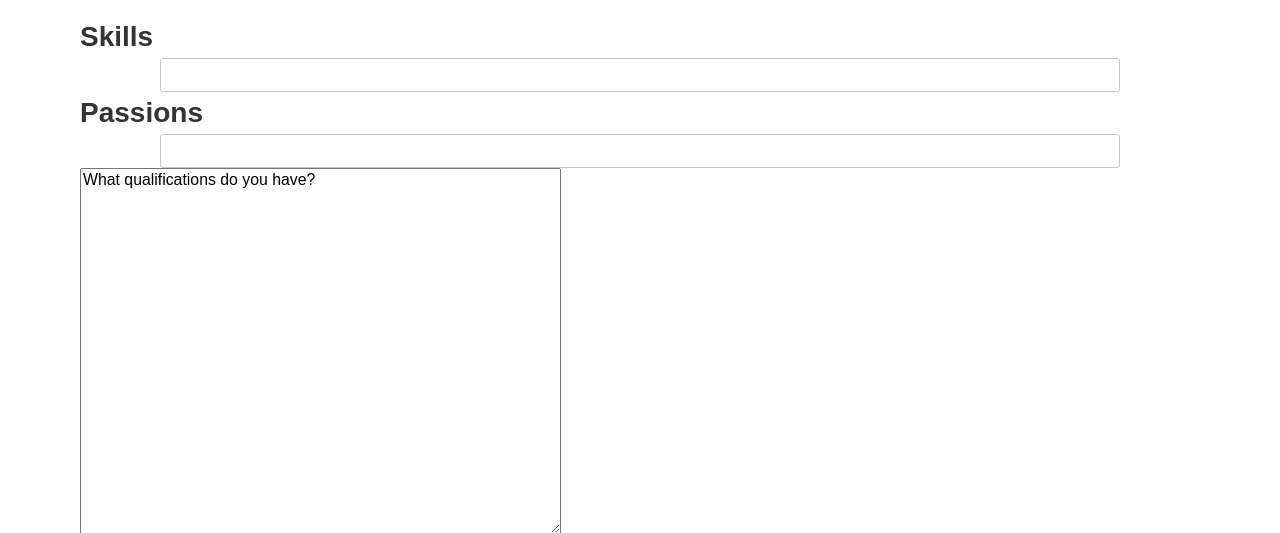
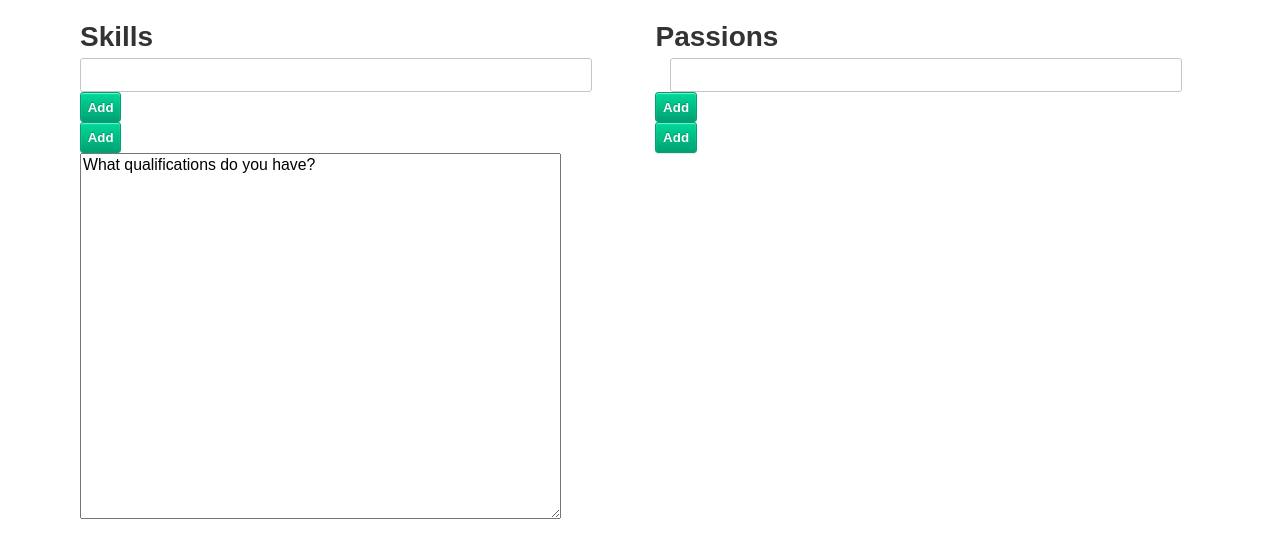
Before and after one commit to madirey/service_watch, a Django app: page /user/survey/ in a window 1280 px wide. Shown: the top 533 px of the page. Run offline with Django 3.2, Linux system fonts and the light colour scheme; parts of the project's set-up code (start-up, migrations or seed data) failed here and were passed over; some libraries are stand-ins or nearby versions.

Commit message:
CONTINUED EDITING TAGS

```diff
--- a/servicewatch/static/css/jquery.tagit.css
+++ b/servicewatch/static/css/jquery.tagit.css
@@ -3,6 +3,7 @@ ul.tagit {
     overflow: auto;
     margin-left: inherit; /* usually we don't want the regular ul margins. */
     margin-right: inherit;
+    width:500px;
 }
 ul.tagit li {
     display: block;
@@ -48,7 +49,6 @@ ul.tagit input[type="text"] {
     border: none;
     margin: 0;
     padding: 0;
-    width: 500px;
     background-color: inherit;
     outline: none;
 }
--- a/servicewatch/templates/UserSurvey.html
+++ b/servicewatch/templates/UserSurvey.html
@@ -2,27 +2,50 @@
 <head>
 	<script src="http://ajax.googleapis.com/ajax/libs/jquery/1.5.2/jquery.min.js" type="text/javascript" charset="utf-8"></script>
 	<script src="https://ajax.googleapis.com/ajax/libs/jqueryui/1.8.12/jquery-ui.min.js" type="text/javascript" charset="utf-8"></script>
-	<script src="{{ STATIC_URL }}js/tag-it.js" type="text/javascript" charset="utf-8"></script>
+	<script src="{{STATIC_URL}}js/tag-it.js" type="text/javascript" charset="utf-8"></script>
 	<link rel="stylesheet" type="text/css" href="http://ajax.googleapis.com/ajax/libs/jqueryui/1/themes/flick/jquery-ui.css">
-	<link href="{{ STATIC_URL }}css/jquery.tagit.css" rel="stylesheet" type="text/css">
-	<link rel="stylesheet" href="{{ STATIC_URL }}css/style.css">
+	<link href="{{STATIC_URL}}css/jquery.tagit.css" rel="stylesheet" type="text/css">
+	<link rel="stylesheet" href="service_watch/servicewatch/static/css/style.css">
+
 </head>
 <body>
 	<script type="text/javascript">
     	$(document).ready(function() {
-        	$("#skills").tagit();
-        	$("#interests").tagit();
+        	$("#skills").tagit({
+        		availableTags:["design","development","children","leadership","painting","typing","woodworking","photoshop","automobiles","dancing","entrepeneur","cooking","baking"]
         	});
+        	$("#interests").tagit({
+        		availableTags: ["design","development","children","leadership","painting","typing","woodworking","photoshop","automobiles","dancing","entrepeneur","cooking","baking"]
+        	});
+    	});
+    	$("#slider").slider();
 	</script>
+	<div class="row">
+		<div class="span6">
 			<h2>Skills</h2>
-	<p>
 			<ul id="skills">
-
 			</ul>
+			<button class="btn">Add</button>
+		</div>
+		<div class="span6">
 			<h2>Passions</h2>
 			<ul id="interests">
-
 			</ul>
+			<button class="btn">Add</button>
+		</div>
+	</div>
+		<div class="row">
+		<div class="span6">
+			<ul id="skills">
+			</ul>
+			<button class="btn">Add</button>
+		</div>
+		<div class="span6">
+			<ul id="interests">
+			</ul>
+			<button class="btn">Add</button>
+		</div>
+	</div>
 	<form>
 		<textarea rows="20" cols="50">What qualifications do you have?</textarea>
 	</form>
```
Also changed, not shown: servicewatch/static/css/style.css (+0 -31 lines). Lines whose indentation alone changed are shown as unchanged.
